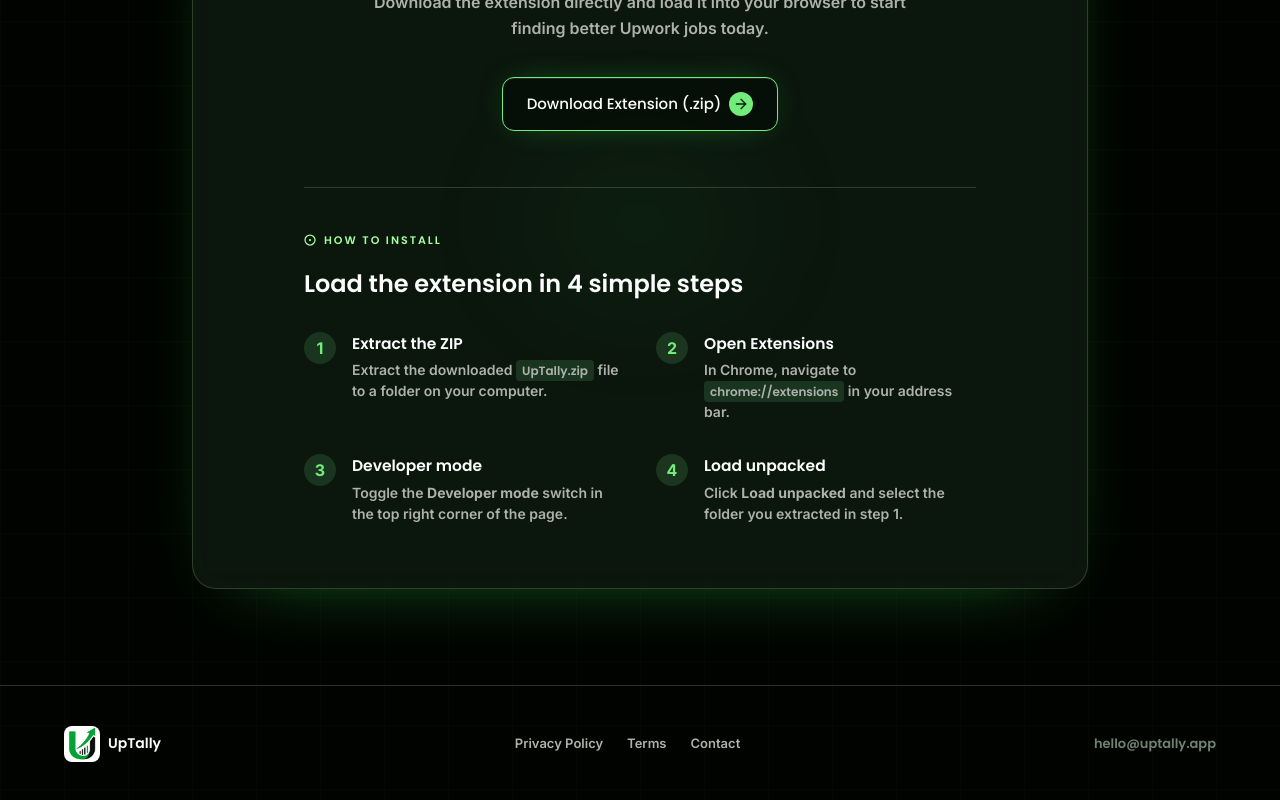
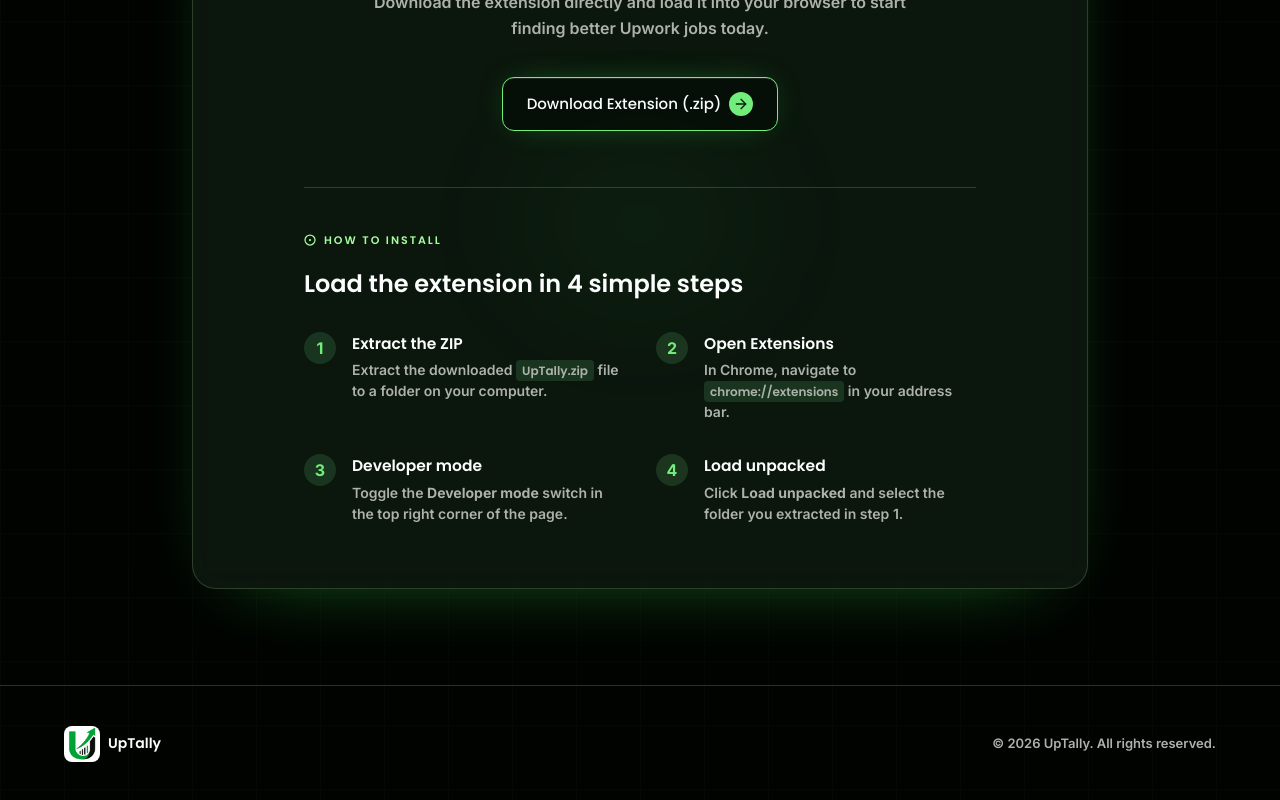
Before and after one commit to anasAnonymous/UpTally-Landing-Page, a React (Vite) app in the folder uptally/: page / in a window 1280 px wide. Shown: the part 5291-6091 px from the top of the page. Built offline with nearby package versions, Linux system fonts and the light colour scheme.

Commit message:
preparing for launch

```diff
--- a/uptally/src/LandingPage.jsx
+++ b/uptally/src/LandingPage.jsx
@@ -960,15 +960,10 @@
         <span className="jr-display font-semibold text-[14px]">UpTally</span>
       </div>
 
-      <div className="flex items-center gap-6 text-[13px] jr-text-dim">
-        <a href="#" className="hover:text-[var(--text)] transition-colors">Privacy Policy</a>
-        <a href="#" className="hover:text-[var(--text)] transition-colors">Terms</a>
-        <a href="#" className="hover:text-[var(--text)] transition-colors">Contact</a>
-      </div>
 
-      <a href="mailto:hello@uptally.app" className="jr-mono text-[13px] jr-text-faint hover:text-[var(--text)] transition-colors">
-        hello@uptally.app
-      </a>
+      <span className="text-[13px] jr-text-dim">
+        &copy; {new Date().getFullYear()} UpTally. All rights reserved.
+      </span>
     </div>
   </footer>
 );
```
Also changed, not shown: 1 other file (tests, documents, lock files or other folders).
